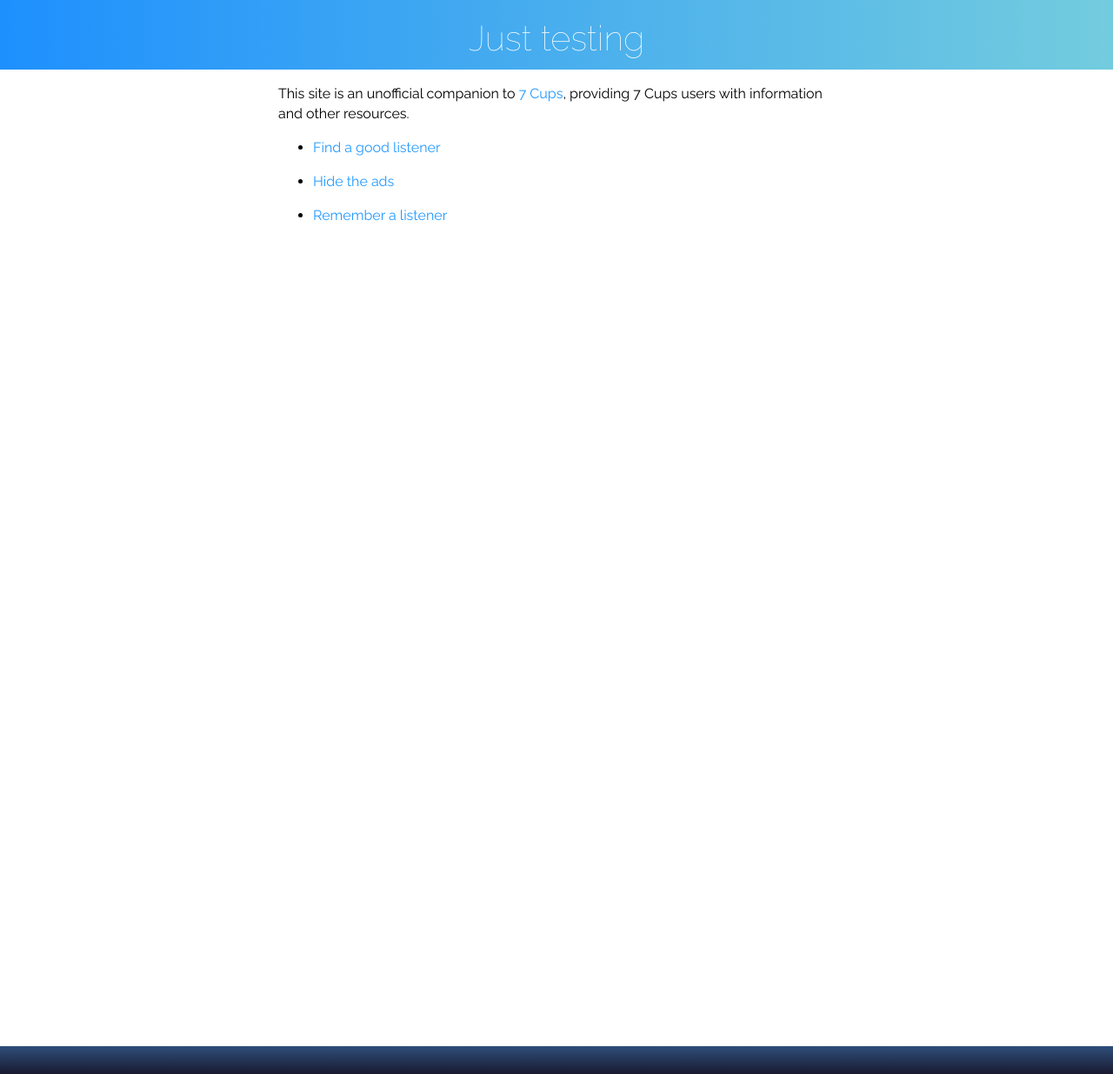
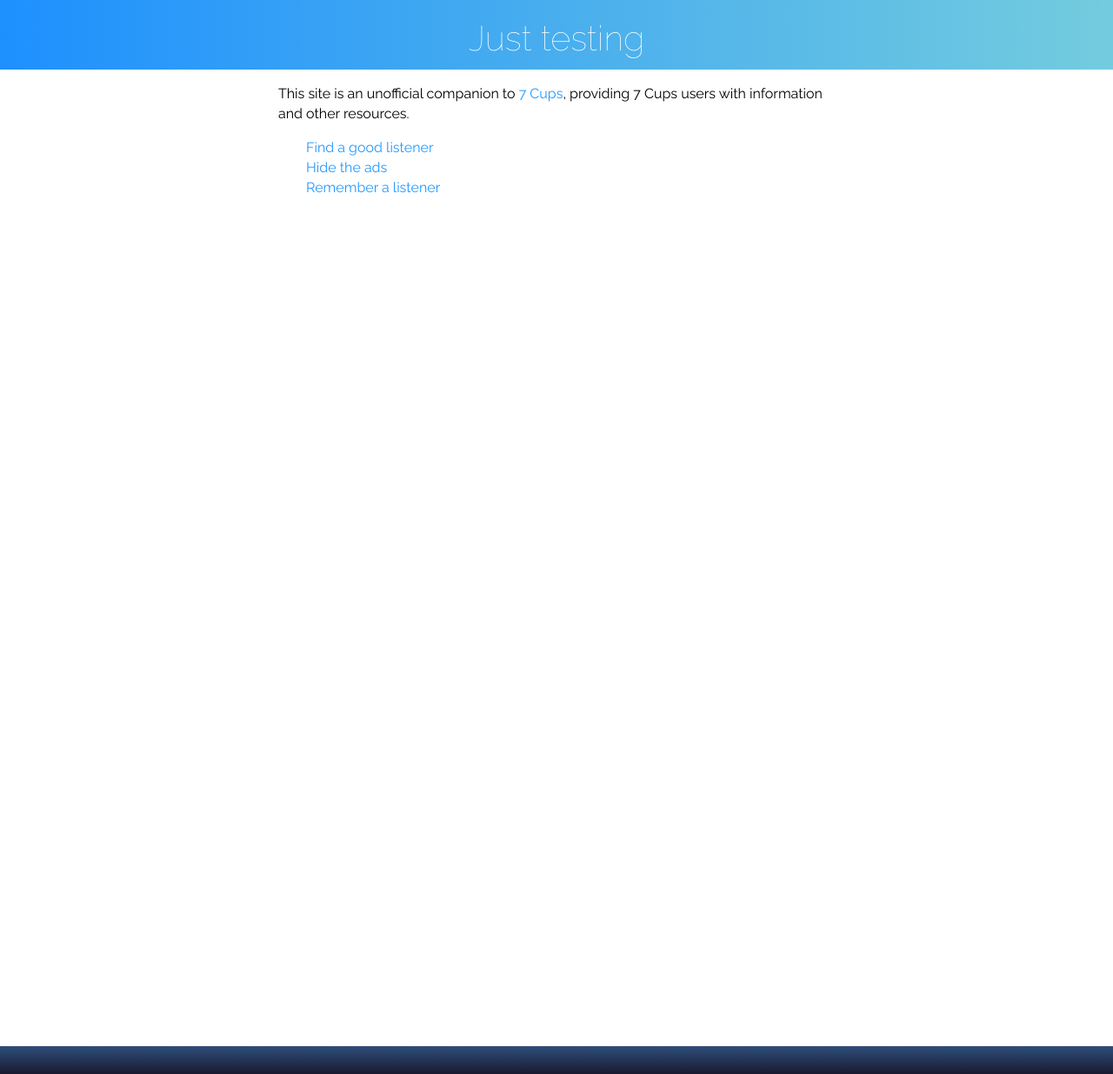
Before and after one commit to RarelyCharlie/rarelycharlie.github.io, a Jekyll site: the page built from index.md, in a window 1280 px wide and 1235 px high. Shown: the whole window at 87% size. Built offline with Jekyll 4.4.1, drawn with Linux system fonts in a browser that asks for light colours.

Commit message:
condense list

```diff
--- a/index.md
+++ b/index.md
@@ -8,6 +8,8 @@ layout: default
 This site is an unofficial companion to [7 Cups](https://www.7cups.com/), providing
 7 Cups users with information and other resources.
 
+<p style="margin-left: 2em;">
 {% for how in site.howto %}
- - <a href="{{ how.url }}">{{ how.title }}</a>
+<a href="{{ how.url }}">{{ how.title }}</a><br/>
 {% endfor %}
+</p>
```
